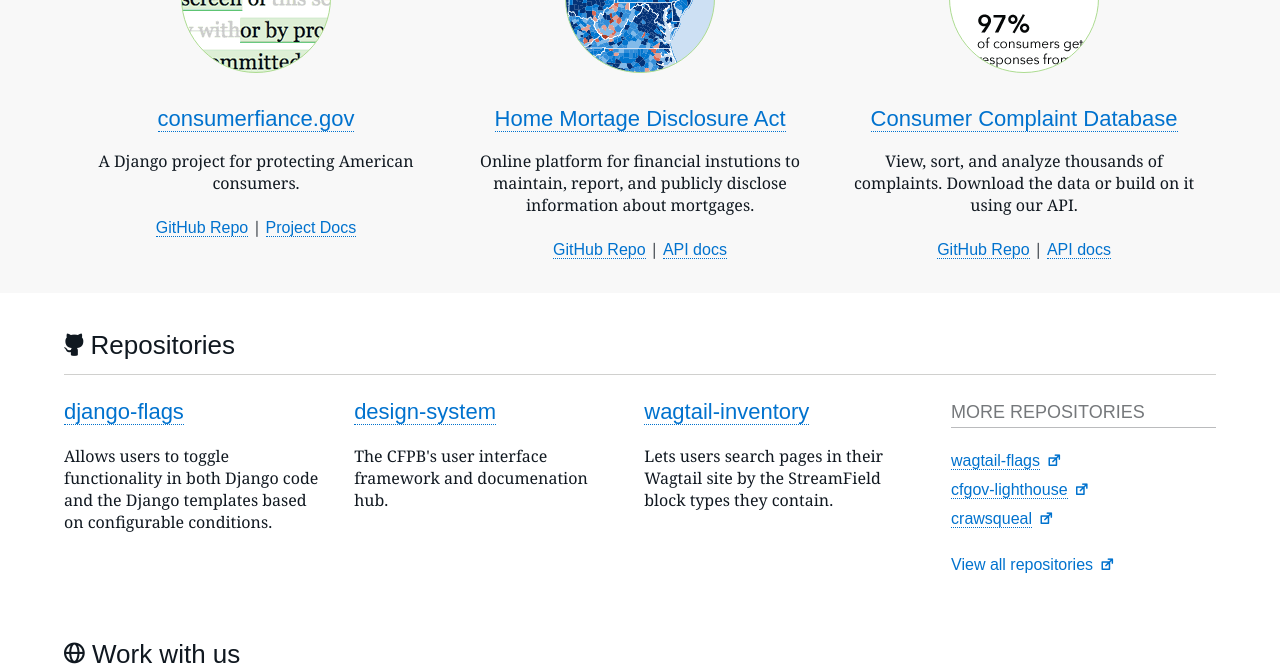
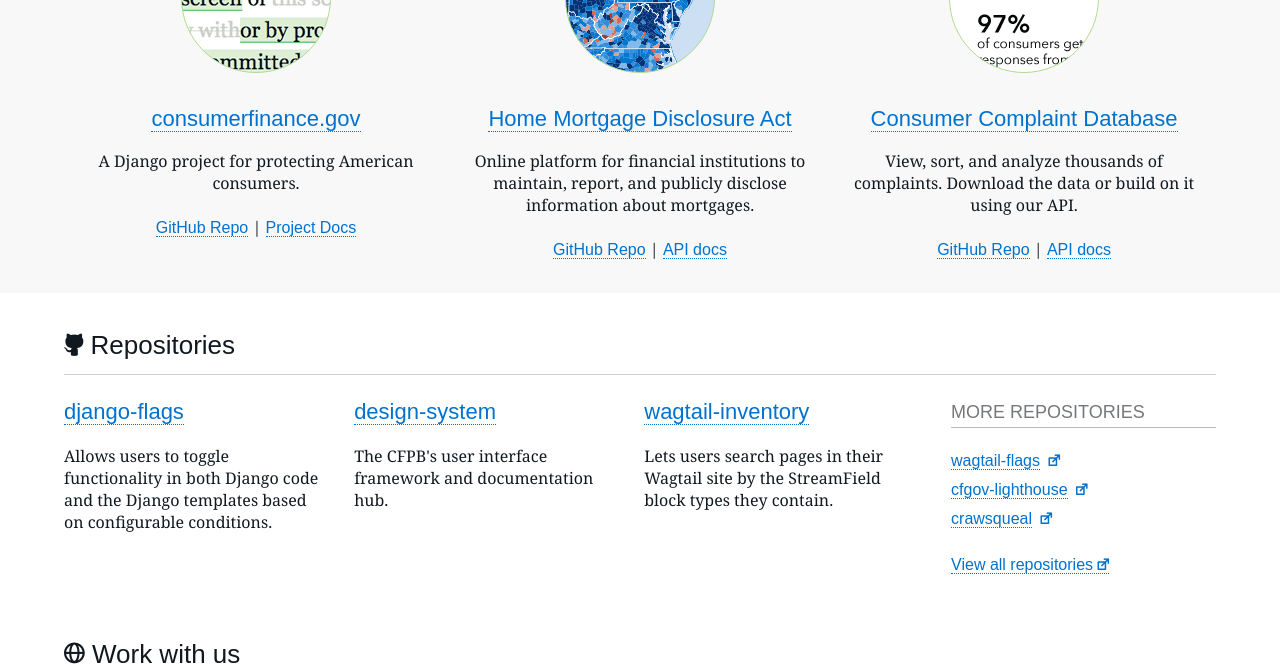
Before and after one commit to cfpb/cfpb.github.io, a Jekyll site: the page built from index.html, in a window 1280 px wide. Shown: the part 507-1173 px from the top of the page. Built offline with Jekyll 4.4.1, drawn with Linux system fonts in a browser that asks for light colours; nearby versions of some CDN libraries; some web fonts are replaced.

Commit message:
fixup typos to new copy

```diff
--- a/css/site.css
+++ b/css/site.css
@@ -583,7 +583,7 @@
     line-height: 1.5;
 }
 
-[class*="call-to-action"] {
+[class*="call-to-action"], .more-repos_view-all-link {
     font-family: "Avenir Next W01", Arial, sans-serif;
     font-weight: 400;
 }
--- a/index.html
+++ b/index.html
@@ -39,7 +39,7 @@
         <li class="featured-project">
             <div class="featured-project_img__eregs"></div>
             <h3 class="featured-project_head">
-                <a href="http://www.consumerfinance.gov/">consumerfiance.gov</a>
+                <a href="https://www.consumerfinance.gov/">consumerfinance.gov</a>
             </h3>
             <p class="featured-project_desc">A Django project for protecting American consumers.</p>
             <p class="featured-project_links">
@@ -52,9 +52,9 @@
         <li class="featured-project">
             <div class="featured-project_img__pdp"></div>
             <h3 class="featured-project_head">
-                <a href="https://ffiec.cfpb.gov/">Home Mortage Disclosure Act</a>
+                <a href="https://ffiec.cfpb.gov/">Home Mortgage Disclosure Act</a>
             </h3>
-            <p class="featured-project_desc">Online platform for financial instutions to maintain, report, and publicly
+            <p class="featured-project_desc">Online platform for financial institutions to maintain, report, and publicly
                 disclose information about mortgages.</p>
             <div class="featured-project_links">
                 <a class="call-to-action" href="https://github.com/cfpb/hmda-platform">GitHub Repo</a> |
@@ -89,7 +89,7 @@
         </section>
         <section class="repo">
             <h3 class="repo_name"><a href="https://github.com/cfpb/design-system">design-system</a></h3>
-            <p class="repo_description">The CFPB's user interface framework and documenation hub.</p>
+            <p class="repo_description">The CFPB's user interface framework and documentation hub.</p>
         </section>
         <section class="repo">
             <h3 class="repo_name"><a href="https://github.com/cfpb/wagtail-inventory">wagtail-inventory</a></h3>
@@ -120,7 +120,7 @@
                 </h3>
             </li>
         </ul>
-        <a class="more-repos_view-all-link call-to-action__icon" href="https://github.com/cfpb">
+        <a class="more-repos_view-all-link" href="https://github.com/cfpb">
             View all repositories <i class="icon-external-link"></i>
         </a>
     </section>
```
